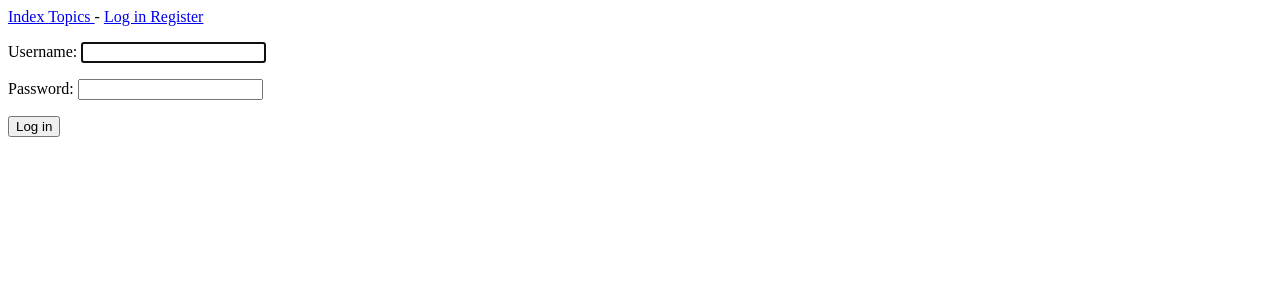
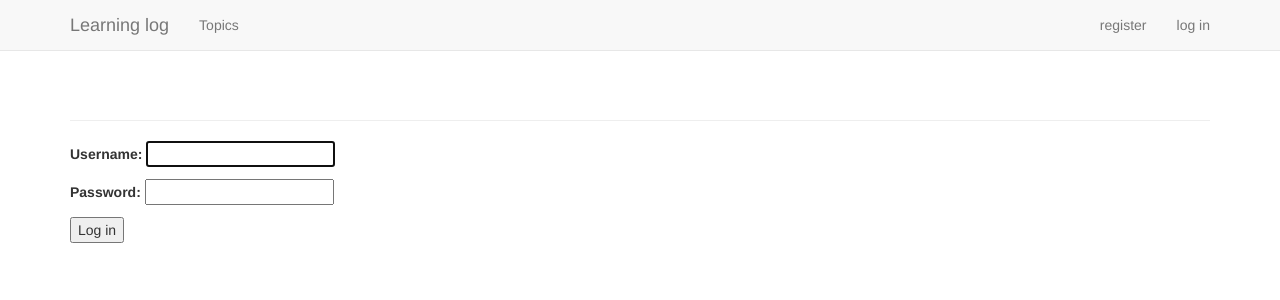
Before and after one commit to michaelzh17/python_crash, a Django app: page /users/login/?next=/learninglogs/edit_entry/1 in a window 1280 px wide. Shown: the top 300 px of the page. Run offline with Django 3.2, Linux system fonts and the light colour scheme; some libraries are stand-ins or nearby versions.

Commit message:
styling the app

```diff
--- a/learning_log/learning_logs/models.py
+++ b/learning_log/learning_logs/models.py
@@ -7,7 +7,7 @@ class Topic(models.Model):
     """A topic the user is learning about"""
     text = models.CharField(max_length=200)
     date_added = models.DateTimeField(auto_now_add=True)
-    owner = models.ForeignKey(User)
+    owner = models.ForeignKey(User, on_delete=models.DO_NOTHING)
 
     def __str__(self):
         """Return a string representation of the model."""
--- a/learning_log/learning_logs/templates/learning_logs/base.html
+++ b/learning_log/learning_logs/templates/learning_logs/base.html
@@ -1,13 +1,57 @@
-<p>
- <a href="{% url 'index' %}">Index </a>
- <a href="{% url 'topics' %}">Topics </a>-
- {% if user.is_authenticated %}
-    Hello, {{ user.username }}.
-    <a href="{% url 'logout' %}"> log out </a>
- {% else %}
-    <a href="{% url "login" %}">Log in </a>
-    <a href="{% url "register" %}">Register</a>
- {% endif %}
-</p>
+{% load bootstrap3 %}
 
-{% block content %}{% endblock content %}
+<!DOCTYPE html>
+<html lang="en">
+  <head>
+    <meta charset="utf-8">
+    <meta http-equiv="X-UA-Compatible" content="IE=edge">
+    <meta name="viewport" content="width=device-width, initial-scale=1">
+
+    <title>Learning Log</title>
+
+    {% bootstrap_css %}
+    {% bootstrap_javascript %}
+
+  </head>
+
+  <body>
+    <!-- Static navbar -->
+    <nav class="navbar navbar-default navbar-static-top">
+      <div class="container">
+        <div class="navbar-header">
+          <button type="button" class="navbar-toggle collapsed"
+            data-toggle="collapse" data-target="#navbar"
+            aria-expanded="false" aria-controls="navbar">
+          </button>
+          <a class="navbar-brand" href="{% url 'index' %}">Learning log</a>
+        </div>
+        <div id="navbar" class="navbar-collapse collapse">
+          <ul class="nav navbar-nav">
+            <li><a href="{% url 'topics' %}">Topics</a></li>
+          </ul>
+
+          <ul class="nav navbar-nav navbar-right">
+            {% if user.is_authenticated %}
+              <li><a>Hello, {{ user.username }}. </a></li>
+              <li><a href="{% url 'logout' %}">log out</a></li>
+            {% else %}
+              <li><a href="{% url 'register' %}">register</a></li>
+              <li><a href="{% url 'login' %}">log in</a></li>
+            {% endif %}
+          </ul>
+        </div><!--/.nav-collapse -->
+    </div>
+    </nav>
+
+    <div class="container">
+      <div class="page-header">
+        {% block header %}{% endblock header %}
+      </div>
+      <div>
+        {% block content %}{% endblock content %}
+      </div>
+
+    </div> <!-- /container -->
+
+  </body>
+</html>
```
Also changed, not shown: learning_log/learning_log/settings.py (+10 -0 lines), learning_log/learning_logs/views.py (+18 -3 lines), learning_log/db.sqlite3, learning_log/learning_logs/migrations/0003_topic_owner.py (added), 1 other file.
